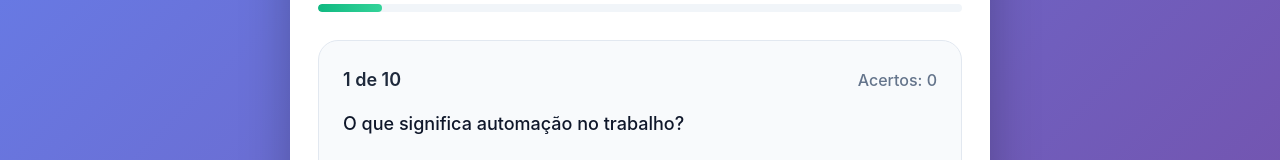
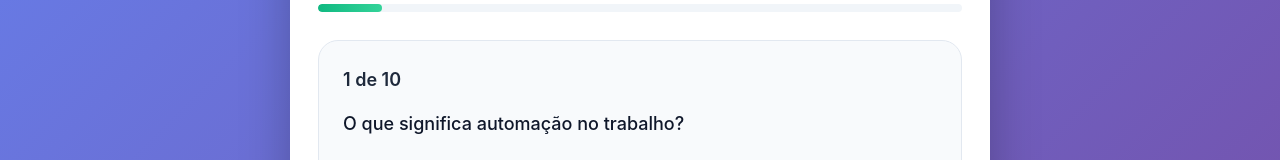
Before and after one commit to Victor9285/quiz-automacao, a plain HTML site: page index.html in a window 1280 px wide. Shown: the part 204-364 px from the top of the page. Drawn offline with Linux system fonts and the light colour scheme.

Commit message:
Update index.html

```diff
--- a/index.html
+++ b/index.html
@@ -17,7 +17,6 @@
     .question{padding:28px 24px;background:#f8fafc;border-radius:20px;border:1px solid #e2e8f0;margin-bottom:20px}
     .question-header{display:flex;justify-content:space-between;align-items:center;margin-bottom:20px}
     .q-number{font-size:18px;font-weight:600;color:#1e293b}
-    .score{font-size:16px;color:#64748b;font-weight:500}
     .question-text{font-size:18px;line-height:1.6;color:#0f172a;margin-bottom:24px;font-weight:500}
     .options{display:grid;gap:12px}
     .option{padding:16px 20px;border:2px solid #e2e8f0;border-radius:16px;background:white;cursor:pointer;transition:all 0.2s;font-size:16px;font-weight:500;color:#475569}
@@ -51,14 +50,11 @@
     </div>
 
     <div class="content">
-      <!-- Quiz Area -->
       <div id="quiz-area">
         <div class="progress"><div class="progress-fill" id="progress"></div></div>
-
         <div class="question" id="question-container">
           <div class="question-header">
             <div class="q-number" id="q-number">1 de 10</div>
-            <div class="score" id="score">Acertos: 0</div>
           </div>
           <div class="question-text" id="question"></div>
           <div class="options" id="options"></div>
@@ -70,7 +66,6 @@
         </div>
       </div>
 
-      <!-- Result Area -->
       <div id="result-area" class="result hidden">
         <h2>Quiz Concluído!</h2>
         <div class="result-score" id="final-score">0/10</div>
@@ -109,7 +104,6 @@
       question:document.getElementById('question'),
       options:document.getElementById('options'),
       number:document.getElementById('q-number'),
-      scoreEl:document.getElementById('score'),
       progress:document.getElementById('progress'),
       prev:document.getElementById('prev'),
       next:document.getElementById('next'),
@@ -117,12 +111,15 @@
       finalScore:document.getElementById('final-score')
     };
 
+    function updateScore(){
+      score=answers.filter((a,i)=>a===questions[i].c).length;
+    }
+
     function render(){
       const q=questions[current];
       els.number.textContent=`${current+1} de 10`;
       els.question.textContent=q.q;
       els.options.innerHTML='';
-
       q.o.forEach((opt,i)=>{
         const btn=document.createElement('button');
         btn.className='option'+(answers[current]===i?' selected':'');
@@ -130,22 +127,15 @@
         btn.onclick=()=>select(i);
         els.options.appendChild(btn);
       });
-
       els.progress.style.width=`${(current+1)/10*100}%`;
       els.prev.disabled=current===0;
       els.next.classList.toggle('hidden',current===9);
       els.finish.classList.toggle('hidden',current!==9);
-      updateScore();
     }
 
     function select(i){
       answers[current]=i;
       render();
-    }
-
-    function updateScore(){
-      score=answers.filter((a,i)=>a===questions[i].c).length;
-      els.scoreEl.textContent=`Acertos: ${score}`;
     }
 
     els.prev.onclick=()=>current>0&&(current--,render());
```
